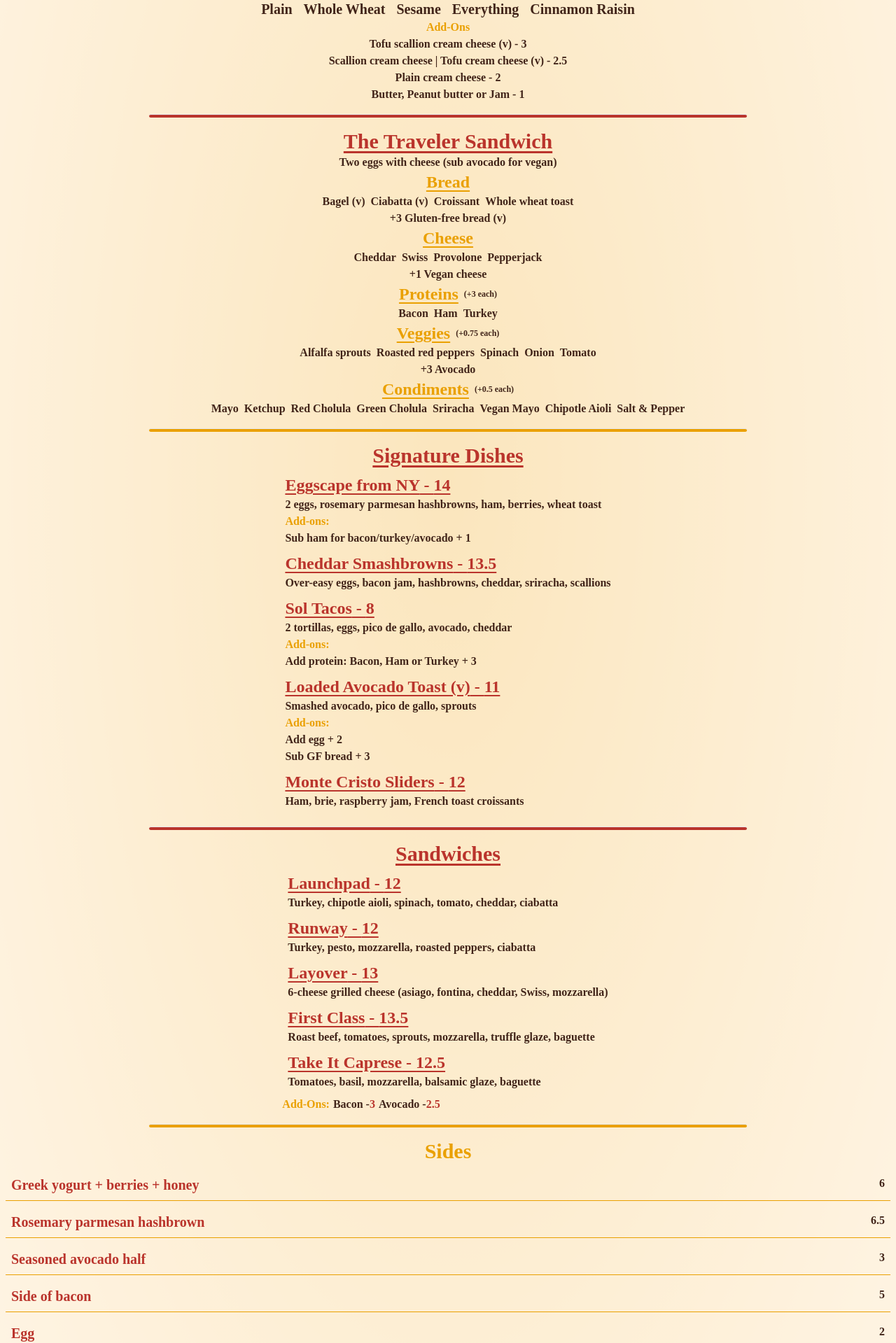
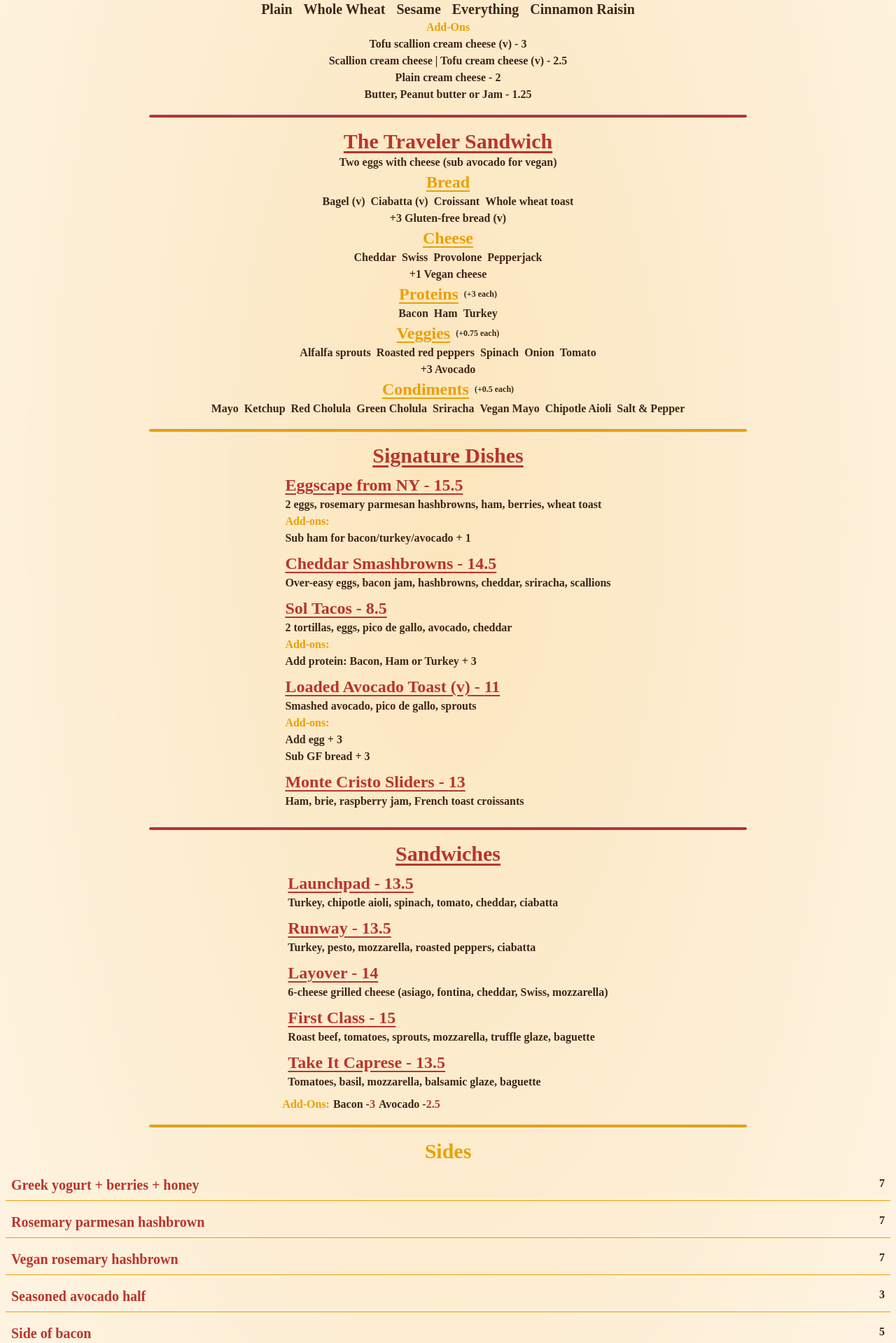
Before and after one commit to RosarioManny/Nomad-Cafe, a React (Vite) app: page /menu/breakfast in a window 1280 px wide. Shown: the part 882-2801 px from the top of the page at 70% size. Built offline with nearby package versions, Linux system fonts and the light colour scheme.

Commit message:
Updated Breakfast Items price

```diff
--- a/src/database/menuItems.js
+++ b/src/database/menuItems.js
@@ -8,13 +8,13 @@ const menuItems = [
       { name: "Tofu scallion cream cheese (v)", price: 3 },
       { name: "Scallion cream cheese | Tofu cream cheese (v)", price: 2.5 },
       { name: "Plain cream cheese", price: 2 },
-      { name: "Butter, Peanut butter or Jam", price: 1 }
+      { name: "Butter, Peanut butter or Jam", price: 1.25 }
     ]
   },
   {
     category: "The Traveler Sandwich",
     description: "Two eggs with cheese (sub avocado for vegan)",
-    price: 5.75,
+    price: 6,
     options:[
       {
         Bread: {
@@ -46,7 +46,7 @@ const menuItems = [
     items: [
       {
         name: "Eggscape from NY",
-        price: 14,
+        price: 15.5,
         description: "2 eggs, rosemary parmesan hashbrowns, ham, berries, wheat toast",
         modifiers: [
           { name: "Sub ham for bacon/turkey/avocado", price: 1 }
@@ -54,12 +54,12 @@ const menuItems = [
       },
       {
         name: "Cheddar Smashbrowns",
-        price: 13.5,
+        price: 14.5,
         description: "Over-easy eggs, bacon jam, hashbrowns, cheddar, sriracha, scallions"
       },
       {
         name: "Sol Tacos",
-        price: 8,
+        price: 8.5,
         description: "2 tortillas, eggs, pico de gallo, avocado, cheddar",
         modifiers: [
           { name: "Add protein: Bacon, Ham or Turkey", price: 3 }
@@ -70,13 +70,13 @@ const menuItems = [
         price: 11,
         description: "Smashed avocado, pico de gallo, sprouts",
         modifiers: [
-          { name: "Add egg", price: 2 },
+          { name: "Add egg", price: 3 },
           { name: "Sub GF bread", price: 3 }
         ]
       },
       {
         name: "Monte Cristo Sliders",
-        price: 12,
+        price: 13,
         description: "Ham, brie, raspberry jam, French toast croissants"
       }
     ]
@@ -86,27 +86,27 @@ const menuItems = [
     items: [
       {
         name: "Launchpad",
-        price: 12,
+        price: 13.5,
         description: "Turkey, chipotle aioli, spinach, tomato, cheddar, ciabatta"
       },
       {
         name: "Runway",
-        price: 12,
+        price: 13.5,
         description: "Turkey, pesto, mozzarella, roasted peppers, ciabatta"
       },
       {
         name: "Layover",
-        price: 13,
+        price: 14,
         description: "6-cheese grilled cheese (asiago, fontina, cheddar, Swiss, mozzarella)"
       },
       {
         name: "First Class",
-        price: 13.5,
+        price: 15,
         description: "Roast beef, tomatoes, sprouts, mozzarella, truffle glaze, baguette"
       },
       {
         name: "Take It Caprese",
-        price: 12.5,
+        price: 13.5,
         description: "Tomatoes, basil, mozzarella, balsamic glaze, baguette",
         note: "Sub avocado for meat (v)"
       }
@@ -115,15 +115,26 @@ const menuItems = [
   {
     category: "Sides",
     items: [
-      { name: "Greek yogurt + berries + honey", price: 6 },
+      { name: "Greek yogurt + berries + honey", price: 7 },
       {
         name: "Rosemary parmesan hashbrown",
         variants: ["Vegan (v)"],
-        price: 6.5
+        price: 7
       },
-      { name: "Seasoned avocado half", price: 3 },
-      { name: "Side of bacon", price: 5 },
-      { name: "Egg", price: 2 }
+      {
+        name: "Vegan rosemary hashbrown",
+        variants: ["Vegan (v)"],
+        price: 7
+      },
+      { name: "Seasoned avocado half",
+        price: 3
+      },
+      { name: "Side of bacon",
+        price: 5
+      },
+      { name: "Egg",
+        price: 3
+      }
     ]
   }
 ];
```
